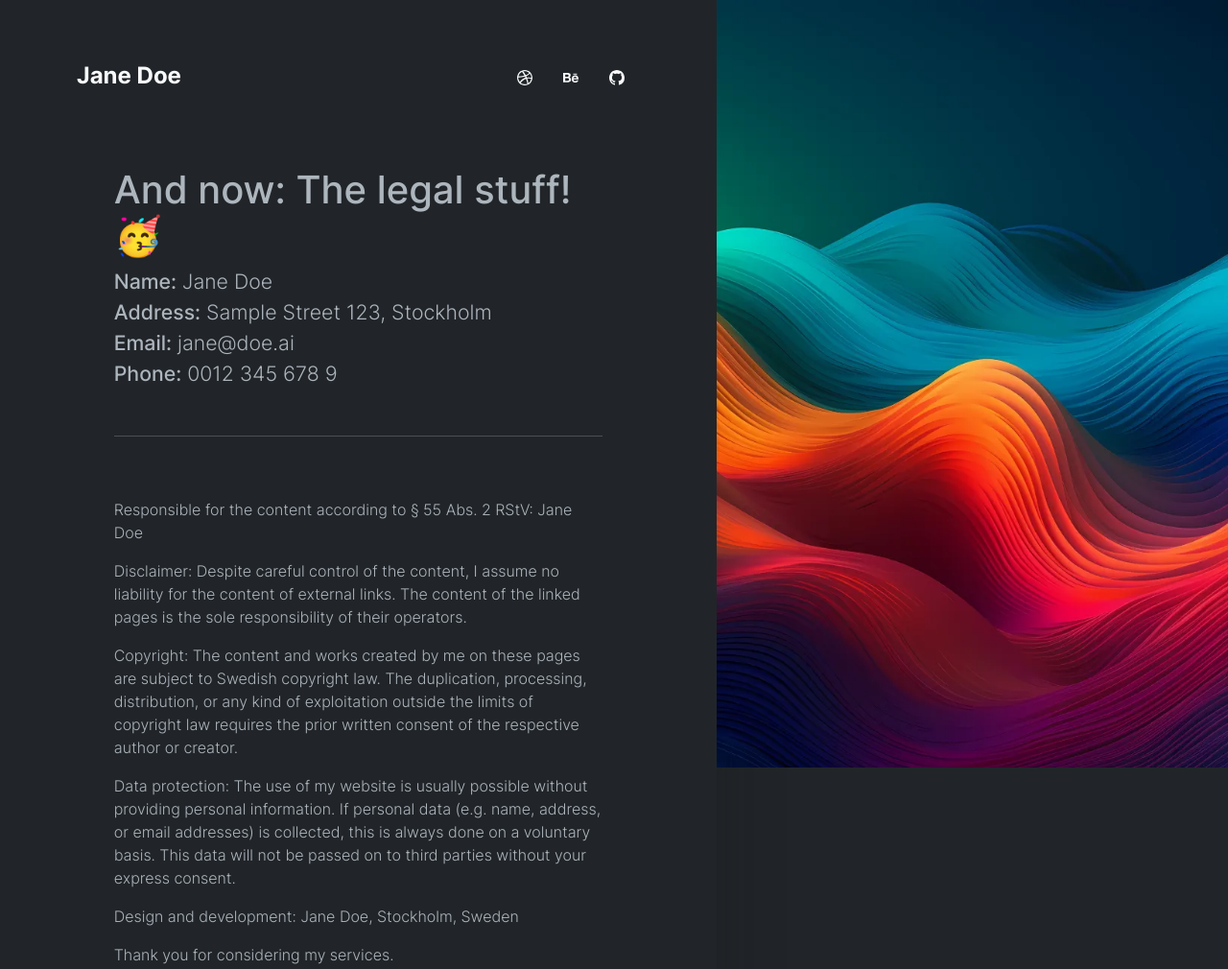
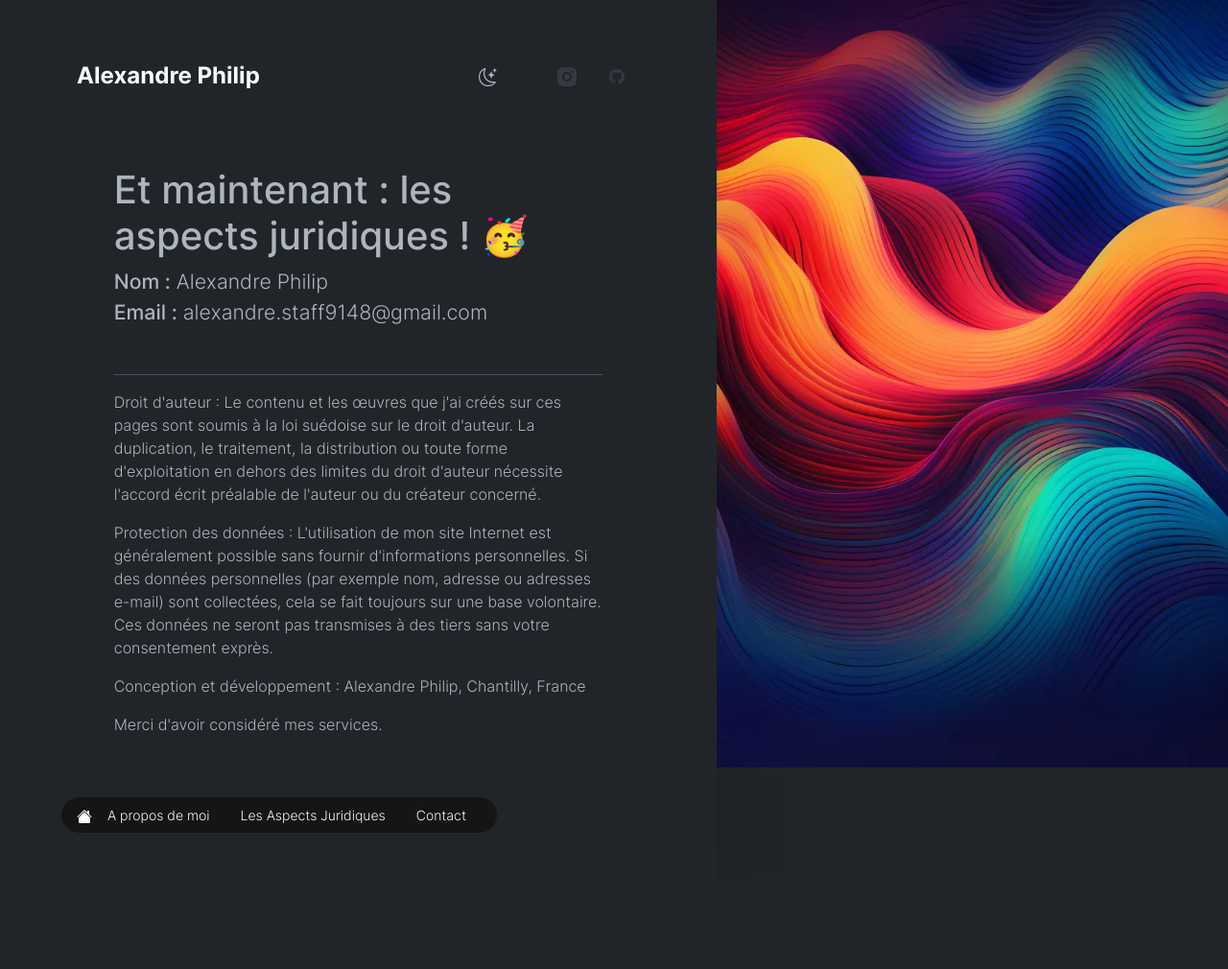
Before and after one commit to AlexGamingMK/Portfolio-ALEEX, a plain HTML site: page imprint-dark.html in a window 1280 px wide. Shown: the top 1010 px of the page at 96% size. After the commit the page ends 916 px from the top, so only its background shows below. Drawn offline with Linux system fonts and the light colour scheme.

Commit message:
Modification ModDark ASPECT JURIDIQUE

```diff
--- a/imprint-dark.html
+++ b/imprint-dark.html
@@ -12,38 +12,41 @@
   <meta name="author" content="Holger Koenemann">
   <meta name="generator" content="Eleventy v2.0.1">
   <meta name="HandheldFriendly" content="true">
-  <title>The legal stuff</title>
+  <title>Les Aspects Juridiques</title>
   <link rel="stylesheet" href="css/min/theme.css">
   <link rel="stylesheet" href="css/aos.css">
 
   <style>
     .bg-img {
-       background-image: url(./img/webp/bck8.webp);
+      background-image: url(./img/webp/bck2.webp);
     }
+
     @media only screen and (max-width: 576px) {
       .bg-img {
-           background-image: url(./img/webp/bck8_xs.webp);
+        background-image: url(./img/webp/bck2_xs.webp);
       }
     }
+
     @media only screen and (max-width: 992px) {
       .bg-img {
-           background-image: url(./img/webp/bck8_xs.webp);
+        background-image: url(./img/webp/bck2_xs.webp);
       }
     }
+
     @media only screen and (max-width: 1440px) {
       .bg-img {
-           background-image: url(./img/webp/bck8_md.webp);
+        background-image: url(./img/webp/bck2_md.webp);
       }
     }
+
     @media only screen and (min-width: 1441px) {
       .bg-img {
-           background-image: url(./img/webp/bck8_xl.webp);
+        background-image: url(./img/webp/bck2_xl.webp);
       }
     }
   </style>
 
   <style>
-
     /* inter-300 - latin */
     @font-face {
       font-family: 'Inter';
@@ -51,8 +54,10 @@
       font-weight: 300;
       font-display: swap;
       src: local(''),
-       url('./fonts/inter-v12-latin-300.woff2') format('woff2'), /* Chrome 26+, Opera 23+, Firefox 39+ */
-       url('./fonts/inter-v12-latin-300.woff') format('woff'); /* Chrome 6+, Firefox 3.6+, IE 9+, Safari 5.1+ */
+        url('./fonts/inter-v12-latin-300.woff2') format('woff2'),
+        /* Chrome 26+, Opera 23+, Firefox 39+ */
+        url('./fonts/inter-v12-latin-300.woff') format('woff');
+      /* Chrome 6+, Firefox 3.6+, IE 9+, Safari 5.1+ */
     }
 
     @font-face {
@@ -61,58 +66,73 @@
       font-weight: 500;
       font-display: swap;
       src: local(''),
-       url('./fonts/inter-v12-latin-500.woff2') format('woff2'), /* Chrome 26+, Opera 23+, Firefox 39+ */
-       url('./fonts/inter-v12-latin-500.woff') format('woff'); /* Chrome 6+, Firefox 3.6+, IE 9+, Safari 5.1+ */
+        url('./fonts/inter-v12-latin-500.woff2') format('woff2'),
+        /* Chrome 26+, Opera 23+, Firefox 39+ */
+        url('./fonts/inter-v12-latin-500.woff') format('woff');
+      /* Chrome 6+, Firefox 3.6+, IE 9+, Safari 5.1+ */
     }
+
     @font-face {
       font-family: 'Inter';
       font-style: normal;
       font-weight: 700;
       font-display: swap;
       src: local(''),
-       url('./fonts/inter-v12-latin-700.woff2') format('woff2'), /* Chrome 26+, Opera 23+, Firefox 39+ */
-       url('./fonts/inter-v12-latin-700.woff') format('woff'); /* Chrome 6+, Firefox 3.6+, IE 9+, Safari 5.1+ */
+        url('./fonts/inter-v12-latin-700.woff2') format('woff2'),
+        /* Chrome 26+, Opera 23+, Firefox 39+ */
+        url('./fonts/inter-v12-latin-700.woff') format('woff');
+      /* Chrome 6+, Firefox 3.6+, IE 9+, Safari 5.1+ */
     }
-
   </style>
 
 </head>
 
-  <body class="position-relative d-flex h-100 w-100" data-bs-spy="scroll" data-bs-target="#navScroll" data-bs-theme="dark">
+<body class="position-relative d-flex h-100 w-100" data-bs-spy="scroll" data-bs-target="#navScroll"
+  data-bs-theme="dark">
   <div class="h-100 container-fluid position-relative">
     <div class="h-100 row d-flex align-items-stretch position-relative z-1">
 
-          <div class="p-0 col-11 col-sm-10 col-md-9 col-lg-8 col-xl-7 col-xxl-5 d-flex align-items-start flex-column shadow position-relative">
+      <div
+        class="p-0 col-11 col-sm-10 col-md-9 col-lg-8 col-xl-7 col-xxl-5 d-flex align-items-start flex-column shadow position-relative">
 
         <header class="mb-auto py-vh-2 col-12 px-vw-5">
           <nav id="navScroll" class="navbar navbar-expand-lg navbar-light d-flex px-3" tabindex="0">
-    <a class="navbar-brand d-flex align-items-center flex-grow-1 link-opacity-50-hover link-light" href="index-dark.html">
-  <div class="fw-bold fs-4">Jane Doe</div>
+            <a class="navbar-brand d-flex align-items-center flex-grow-1 link-opacity-50-hover link-light"
+              href="index-dark.html">
+              <div class="fw-bold fs-4">Alexandre Philip</div>
             </a>
+
+            <!-- Logo LightMod-->
+            <a class="nav-link pe-3 link-dark link-opacity-50-hover" aria-label="Link to my Dribbble Portfolio"
+              href="./imprint.html">
+              <button id="darkModeToggle" class="btn btn-primary">
+                <svg xmlns="http://www.w3.org/2000/svg" width="19" height="19" fill="currentColor"
+                  class="bi bi-moon-stars" viewBox="0 0 16 16">
+                  <path
+                    d="M6 .278a.768.768 0 0 1 .08.858 7.208 7.208 0 0 0-.878 3.46c0 4.021 3.278 7.277 7.318 7.277.527 0 1.04-.055 1.533-.16a.787.787 0 0 1 .81.316.733.733 0 0 1-.031.893A8.349 8.349 0 0 1 8.344 16C3.734 16 0 12.286 0 7.71 0 4.266 2.114 1.312 5.124.06A.752.752 0 0 1 6 .278M4.858 1.311A7.269 7.269 0 0 0 1.025 7.71c0 4.02 3.279 7.276 7.319 7.276a7.316 7.316 0 0 0 5.205-2.162c-.337.042-.68.063-1.029.063-4.61 0-8.343-3.714-8.343-8.29 0-1.167.242-2.278.681-3.286z" />
+                  <path
+                    d="M10.794 3.148a.217.217 0 0 1 .412 0l.387 1.162c.173.518.579.924 1.097 1.097l1.162.387a.217.217 0 0 1 0 .412l-1.162.387a1.734 1.734 0 0 0-1.097 1.097l-.387 1.162a.217.217 0 0 1-.412 0l-.387-1.162A1.734 1.734 0 0 0 9.31 6.593l-1.162-.387a.217.217 0 0 1 0-.412l1.162-.387a1.734 1.734 0 0 0 1.097-1.097l.387-1.162zM13.863.099a.145.145 0 0 1 .274 0l.258.774c.115.346.386.617.732.732l.774.258a.145.145 0 0 1 0 .274l-.774.258a1.156 1.156 0 0 0-.732.732l-.258.774a.145.145 0 0 1-.274 0l-.258-.774a1.156 1.156 0 0 0-.732-.732l-.774-.258a.145.145 0 0 1 0-.274l.774-.258c.346-.115.617-.386.732-.732L13.863.1z" />
+                </svg></button></a>
 
             <div class="col-auto ps-2 ms-2" id="navbarSupportedContent">
               <ul class="nav ms-auto mb-2 mb-lg-0 ms-2 list-inline list-unstyled">
-      <li class="nav-item">
-    <a class="nav-link pe-3 link-light link-opacity-50-hover" aria-label="Link to my Dribbble Portfolio" href="https://dribbble.com/Koenemann" target="_blank">
-      <svg xmlns="http://www.w3.org/2000/svg" width="16" height="16" fill="currentColor" class="bi bi-dribbble" viewBox="0 0 16 16">
-  <path fill-rule="evenodd" d="M8 0C3.584 0 0 3.584 0 8s3.584 8 8 8c4.408 0 8-3.584 8-8s-3.592-8-8-8zm5.284 3.688a6.802 6.802 0 0 1 1.545 4.251c-.226-.043-2.482-.503-4.755-.217-.052-.112-.096-.234-.148-.355-.139-.33-.295-.668-.451-.99 2.516-1.023 3.662-2.498 3.81-2.69zM8 1.18c1.735 0 3.323.65 4.53 1.718-.122.174-1.155 1.553-3.584 2.464-1.12-2.056-2.36-3.74-2.551-4A6.95 6.95 0 0 1 8 1.18zm-2.907.642A43.123 43.123 0 0 1 7.627 5.77c-3.193.85-6.013.833-6.317.833a6.865 6.865 0 0 1 3.783-4.78zM1.163 8.01V7.8c.295.01 3.61.053 7.02-.971.199.381.381.772.555 1.162l-.27.078c-3.522 1.137-5.396 4.243-5.553 4.504a6.817 6.817 0 0 1-1.752-4.564zM8 14.837a6.785 6.785 0 0 1-4.19-1.44c.12-.252 1.509-2.924 5.361-4.269.018-.009.026-.009.044-.017a28.246 28.246 0 0 1 1.457 5.18A6.722 6.722 0 0 1 8 14.837zm3.81-1.171c-.07-.417-.435-2.412-1.328-4.868 2.143-.338 4.017.217 4.251.295a6.774 6.774 0 0 1-2.924 4.573z"/>
+                <!-- Logo Instagram-->
+                <a class="nav-link pe-3 link-dark link-opacity-50-hover" aria-label="Link to my Dribbble Portfolio"
+                  href="https://www.instagram.com/aleexphotoo/" target="_blank">
+                  <svg xmlns="http://www.w3.org/2000/svg" width="24" height="24" viewBox="0 0 24 24">
+                    <path fill="currentColor"
+                      d="M13.028 2.001a78.82 78.82 0 0 1 2.189.022l.194.007c.224.008.445.018.712.03c1.064.05 1.79.218 2.427.465c.66.254 1.216.598 1.772 1.154a4.908 4.908 0 0 1 1.153 1.771c.247.637.415 1.364.465 2.428c.012.266.022.488.03.712l.006.194a79 79 0 0 1 .023 2.188l.001.746v1.31a78.836 78.836 0 0 1-.023 2.189l-.006.194c-.008.224-.018.445-.03.712c-.05 1.064-.22 1.79-.466 2.427a4.884 4.884 0 0 1-1.153 1.772a4.915 4.915 0 0 1-1.772 1.153c-.637.247-1.363.415-2.427.465c-.267.012-.488.022-.712.03l-.194.006a79 79 0 0 1-2.189.023l-.746.001h-1.309a78.836 78.836 0 0 1-2.189-.023l-.194-.006a60.64 60.64 0 0 1-.712-.03c-1.064-.05-1.79-.22-2.428-.466a4.89 4.89 0 0 1-1.771-1.153a4.904 4.904 0 0 1-1.154-1.772c-.247-.637-.415-1.363-.465-2.427a74.367 74.367 0 0 1-.03-.712l-.005-.194A79.053 79.053 0 0 1 2 13.028v-2.056a78.82 78.82 0 0 1 .022-2.188l.007-.194c.008-.224.018-.446.03-.712c.05-1.065.218-1.79.465-2.428A4.88 4.88 0 0 1 3.68 3.68a4.897 4.897 0 0 1 1.77-1.155c.638-.247 1.363-.415 2.428-.465l.712-.03l.194-.005A79.053 79.053 0 0 1 10.972 2h2.056Zm-1.028 5A5 5 0 1 0 12 17a5 5 0 0 0 0-10Zm0 2A3 3 0 1 1 12.001 15a3 3 0 0 1 0-6Zm5.25-3.5a1.25 1.25 0 0 0 0 2.498a1.25 1.25 0 0 0 0-2.5Z" />
                   </svg>
                 </a>
-  </li>
-  <li class="nav-item">
-    <a class="nav-link pe-3 link-light link-opacity-50-hover" href="https://www.behance.net/holgerkoenemann" aria-label="Link to my Behance Portfolio" target="_blank">
-      <svg xmlns="http://www.w3.org/2000/svg" width="16" height="16" fill="currentColor" class="bi bi-behance" viewBox="0 0 16 16">
-  <path d="M4.654 3c.461 0 .887.035 1.278.14.39.07.711.216.996.391.286.176.497.426.641.747.14.32.216.711.216 1.137 0 .496-.106.922-.356 1.242-.215.32-.566.606-.997.817.606.176 1.067.496 1.348.922.281.426.461.957.461 1.563 0 .496-.105.922-.285 1.278a2.317 2.317 0 0 1-.782.887c-.32.215-.711.39-1.137.496a5.329 5.329 0 0 1-1.278.176L0 12.803V3h4.654zm-.285 3.978c.39 0 .71-.105.957-.285.246-.18.355-.497.355-.887 0-.216-.035-.426-.105-.567a.981.981 0 0 0-.32-.355 1.84 1.84 0 0 0-.461-.176c-.176-.035-.356-.035-.567-.035H2.17v2.31c0-.005 2.2-.005 2.2-.005zm.105 4.193c.215 0 .426-.035.606-.07.176-.035.356-.106.496-.216s.25-.215.356-.39c.07-.176.14-.391.14-.641 0-.496-.14-.852-.426-1.102-.285-.215-.676-.32-1.137-.32H2.17v2.734h2.305v.005zm6.858-.035c.286.285.711.426 1.278.426.39 0 .746-.106 1.032-.286.285-.215.46-.426.53-.64h1.74c-.286.851-.712 1.457-1.278 1.848-.566.355-1.243.566-2.06.566a4.135 4.135 0 0 1-1.527-.285 2.827 2.827 0 0 1-1.137-.782 2.851 2.851 0 0 1-.712-1.172c-.175-.461-.25-.957-.25-1.528 0-.531.07-1.032.25-1.493.18-.46.426-.852.747-1.207.32-.32.711-.606 1.137-.782a4.018 4.018 0 0 1 1.493-.285c.606 0 1.137.105 1.598.355.46.25.817.532 1.102.958.285.39.496.851.641 1.348.07.496.105.996.07 1.563h-5.15c0 .58.21 1.11.496 1.396zm2.24-3.732c-.25-.25-.642-.391-1.103-.391-.32 0-.566.07-.781.176-.215.105-.356.25-.496.39a.957.957 0 0 0-.25.497c-.036.175-.07.32-.07.46h3.196c-.07-.526-.25-.882-.497-1.132zm-3.127-3.728h3.978v.957h-3.978v-.957z"/>
+                <!-- Logo GitHub -->
+                <a class="nav-link link-dark link-opacity-50-hover" href="https://github.com/AlexGamingMK"
+                  aria-label="Link to my GitHub Profil Page" target="_blank">
+                  <svg xmlns="http://www.w3.org/2000/svg" width="16" height="16" fill="currentColor"
+                    class="bi bi-github" viewBox="0 0 16 16">
+                    <path
+                      d="M8 0C3.58 0 0 3.58 0 8c0 3.54 2.29 6.53 5.47 7.59.4.07.55-.17.55-.38 0-.19-.01-.82-.01-1.49-2.01.37-2.53-.49-2.69-.94-.09-.23-.48-.94-.82-1.13-.28-.15-.68-.52-.01-.53.63-.01 1.08.58 1.23.82.72 1.21 1.87.87 2.33.66.07-.52.28-.87.51-1.07-1.78-.2-3.64-.89-3.64-3.95 0-.87.31-1.59.82-2.15-.08-.2-.36-1.02.08-2.12 0 0 .67-.21 2.2.82.64-.18 1.32-.27 2-.27.68 0 1.36.09 2 .27 1.53-1.04 2.2-.82 2.2-.82.44 1.1.16 1.92.08 2.12.51.56.82 1.27.82 2.15 0 3.07-1.87 3.75-3.65 3.95.29.25.54.73.54 1.48 0 1.07-.01 1.93-.01 2.2 0 .21.15.46.55.38A8.012 8.012 0 0 0 16 8c0-4.42-3.58-8-8-8z" />
                   </svg>
                 </a>
-  </li>
-  <li class="nav-item">
-    <a class="nav-link link-light link-opacity-50-hover" href="https://github.com/holger1411" aria-label="Link to my GitHub Profil Page" target="_blank">
-      <svg xmlns="http://www.w3.org/2000/svg" width="16" height="16" fill="currentColor" class="bi bi-github" viewBox="0 0 16 16">
-  <path d="M8 0C3.58 0 0 3.58 0 8c0 3.54 2.29 6.53 5.47 7.59.4.07.55-.17.55-.38 0-.19-.01-.82-.01-1.49-2.01.37-2.53-.49-2.69-.94-.09-.23-.48-.94-.82-1.13-.28-.15-.68-.52-.01-.53.63-.01 1.08.58 1.23.82.72 1.21 1.87.87 2.33.66.07-.52.28-.87.51-1.07-1.78-.2-3.64-.89-3.64-3.95 0-.87.31-1.59.82-2.15-.08-.2-.36-1.02.08-2.12 0 0 .67-.21 2.2.82.64-.18 1.32-.27 2-.27.68 0 1.36.09 2 .27 1.53-1.04 2.2-.82 2.2-.82.44 1.1.16 1.92.08 2.12.51.56.82 1.27.82 2.15 0 3.07-1.87 3.75-3.65 3.95.29.25.54.73.54 1.48 0 1.07-.01 1.93-.01 2.2 0 .21.15.46.55.38A8.012 8.012 0 0 0 16 8c0-4.42-3.58-8-8-8z"/>
-</svg>
-    </a>
-  </li>
 
               </ul>
             </div>
@@ -122,17 +142,20 @@
         <main class="mb-auto col-12 px-vw-5">
           <div class="row d-flex justify-content-center">
             <div class="col-12 col-xl-10 col-xxl-8 mt-3" data-aos="fade-left" data-aos-delay="100">
-<h1>And now: The legal stuff! 🥳</h1>
-<p class="lead pb-5 border-bottom mv-5"><strong>Name:</strong> Jane Doe<br>
-      <strong>Address:</strong> Sample Street 123, Stockholm<br>
-      <strong>Email:</strong> jane@doe.ai<br>
-      <strong>Phone:</strong> 0012 345 678 9</p>
-   <p class="pt-5">Responsible for the content according to § 55 Abs. 2 RStV: Jane Doe</p>
-   <p>Disclaimer: Despite careful control of the content, I assume no liability for the content of external links. The content of the linked pages is the sole responsibility of their operators.</p>
-   <p>Copyright: The content and works created by me on these pages are subject to Swedish copyright law. The duplication, processing, distribution, or any kind of exploitation outside the limits of copyright law requires the prior written consent of the respective author or creator.</p>
-   <p>Data protection: The use of my website is usually possible without providing personal information. If personal data (e.g. name, address, or email addresses) is collected, this is always done on a voluntary basis. This data will not be passed on to third parties without your express consent.</p>
-   <p>Design and development: Jane Doe, Stockholm, Sweden</p>
-   <p>Thank you for considering my services.</p>
+              <h1>Et maintenant : les aspects juridiques ! 🥳</h1>
+              <p class="lead pb-5 border-bottom mv-5"><strong>Nom :</strong> Alexandre Philip<br>
+                <strong>Email :</strong> alexandre.staff9148@gmail.com<br>
+              </p>
+              <p>Droit d'auteur : Le contenu et les œuvres que j'ai créés sur ces pages sont soumis à la loi suédoise
+                sur le droit d'auteur. La duplication, le traitement, la distribution ou toute forme d'exploitation en
+                dehors des limites du droit d'auteur nécessite l'accord écrit préalable de l'auteur ou du créateur
+                concerné.</p>
+              <p>Protection des données : L'utilisation de mon site Internet est généralement possible sans fournir
+                d'informations personnelles. Si des données personnelles (par exemple nom, adresse ou adresses e-mail)
+                sont collectées, cela se fait toujours sur une base volontaire. Ces données ne seront pas transmises à
+                des tiers sans votre consentement exprès.</p>
+              <p>Conception et développement : Alexandre Philip, Chantilly, France</p>
+              <p>Merci d'avoir considéré mes services.</p>
             </div>
           </div>
 
@@ -144,32 +167,33 @@
               <ul class="nav bg-black rounded px-3">
                 <li class="nav-item">
                   <a class="nav-link link-light px-0" href="index-dark.html" aria-label="Go home!">
-        <svg xmlns="http://www.w3.org/2000/svg" width="16" height="16" fill="currentColor" class="bi bi-house-fill" viewbox="0 0 16 16">
-          <path d="M8.707 1.5a1 1 0 0 0-1.414 0L.646 8.146a.5.5 0 0 0 .708.708L8 2.207l6.646 6.647a.5.5 0 0 0 .708-.708L13 5.793V2.5a.5.5 0 0 0-.5-.5h-1a.5.5 0 0 0-.5.5v1.293L8.707 1.5Z"/>
-          <path d="m8 3.293 6 6V13.5a1.5 1.5 0 0 1-1.5 1.5h-9A1.5 1.5 0 0 1 2 13.5V9.293l6-6Z"/>
+                    <svg xmlns="http://www.w3.org/2000/svg" width="16" height="16" fill="currentColor"
+                      class="bi bi-house-fill" viewbox="0 0 16 16">
+                      <path
+                        d="M8.707 1.5a1 1 0 0 0-1.414 0L.646 8.146a.5.5 0 0 0 .708.708L8 2.207l6.646 6.647a.5.5 0 0 0 .708-.708L13 5.793V2.5a.5.5 0 0 0-.5-.5h-1a.5.5 0 0 0-.5.5v1.293L8.707 1.5Z" />
+                      <path d="m8 3.293 6 6V13.5a1.5 1.5 0 0 1-1.5 1.5h-9A1.5 1.5 0 0 1 2 13.5V9.293l6-6Z" />
                     </svg>
                   </a>
                 </li>
                 <li class="nav-item">
-      <a class="nav-link link-light" href="aboutme-dark.html">About me</a>
+                  <a class="nav-link link-light" href="aboutme-dark.html">A propos de moi</a>
                 </li>
                 <li class="nav-item">
-      <a class="nav-link link-light" href="imprint-dark.html">Imprint</a>
+                  <a class="nav-link link-light" href="imprint-dark.html">Les Aspects Juridiques</a>
                 </li>
                 <li class="nav-item">
                   <a class="nav-link link-light" href="contact-dark.html">Contact</a>
                 </li>
               </ul>
             </div>
-  <div class="col-12 col-md text-center text-md-end py-2">
-      Made by <a href="https://templatedeck.com" class="link-fancy link-fancy-light" target="_blank">templatedeck.com</a>
-    </div>
           </div>
 
         </footer>
       </div>
 
-            <div class="col-1 col-sm-2 col-md-3 col-lg-4 col-xl-5 col-xxl-7 bg-cover py-vh-max py-lg-0 bg-black ba-local position-fixed top-0 end-0 z-0 h-100 bg-img" data-aos="fade"></div>
+      <div
+        class="col-1 col-sm-2 col-md-3 col-lg-4 col-xl-5 col-xxl-7 bg-cover py-vh-max py-lg-0 bg-black ba-local position-fixed top-0 end-0 z-0 h-100 bg-img"
+        data-aos="fade"></div>
 
     </div>
   </div>
@@ -177,7 +201,7 @@
   <script src="js/bootstrap.bundle.min.js" async></script>
   <script src="js/aos.js"></script>
   <script>
- AOS.init({ });
+    AOS.init({});
   </script>
 
 </body>
```
Also changed, not shown: imprint.html (+60 -26 lines), index-dark.html (+0 -1 lines), 2 other files. Lines whose indentation alone changed are shown as unchanged.
